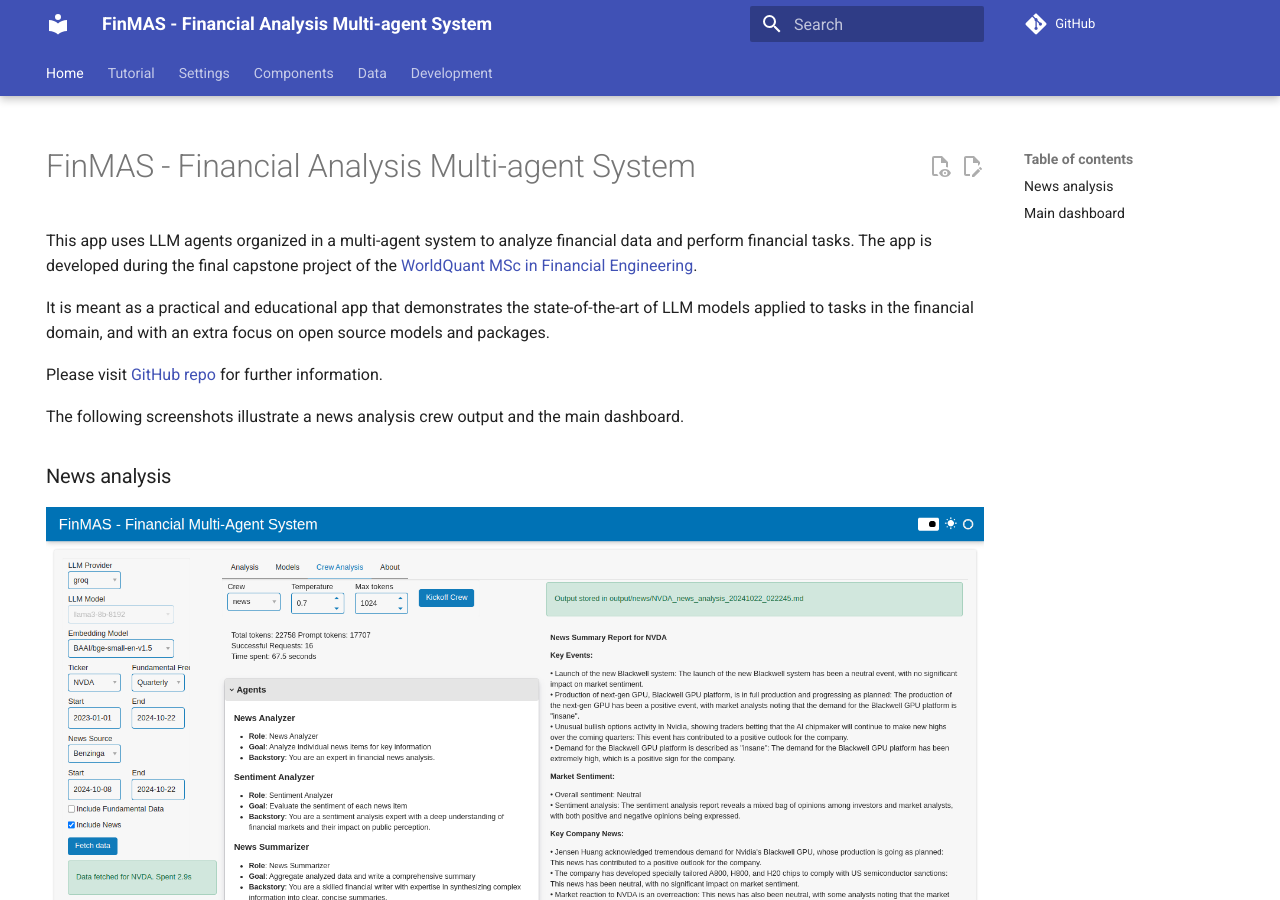
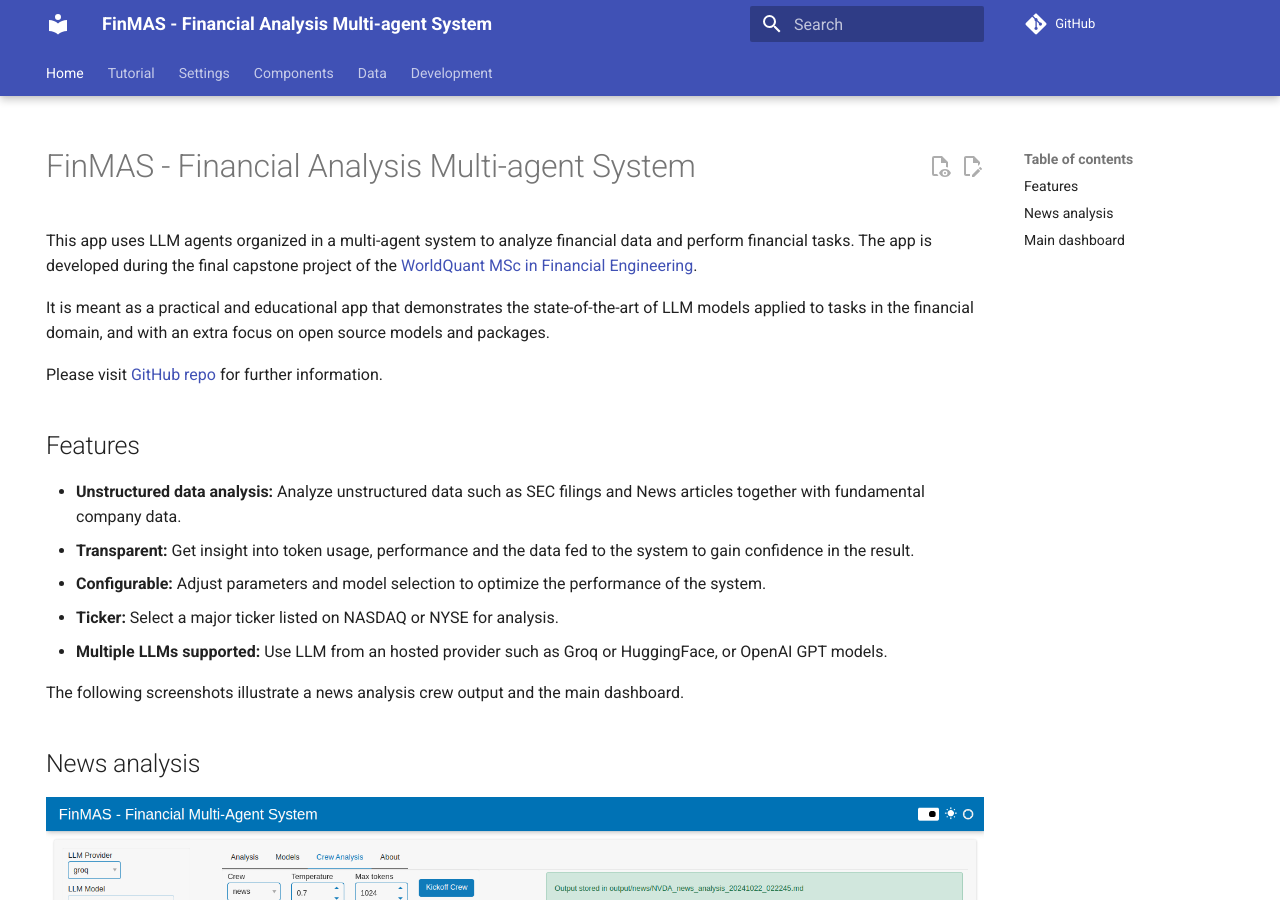
Before and after one commit to KevorkSulahian/agentic-llm-for-better-results, an MkDocs documentation site: the page built from docs/index.md, in a window 1280 px wide and 900 px high. Built offline with MkDocs 1.6.1 and Material for MkDocs 9.7.7, drawn with Linux system fonts in a browser that asks for light colours; nearby versions of some CDN libraries; comment, search, counter and statistics services are not loaded; some of the changed text lies outside the part shown.

```diff
--- a/docs/index.md
+++ b/docs/index.md
@@ -14,12 +14,22 @@
 
 Please visit [GitHub repo](https://github.com/KevorkSulahian/agentic-llm-for-better-results) for further information.
 
+## Features
+
+- **Unstructured data analysis:** Analyze unstructured data such as SEC filings and News articles together with fundamental company data.
+- **Transparent:** Get insight into token usage, performance and the data fed to the system to gain confidence in the result.
+- **Configurable:** Adjust parameters and model selection to optimize the performance of the system.
+- **Ticker:** Select a major ticker listed on NASDAQ or NYSE for analysis.
+- **Multiple LLMs supported:** Use LLM from an hosted provider such as Groq or HuggingFace, or OpenAI GPT models.
+
 The following screenshots illustrate a news analysis crew output and the main dashboard.
 
-### News analysis
+## News analysis
 
 ![](assets/screenshots/finmas_news_analysis.png)
 
-### Main dashboard
+## Main dashboard
 
 ![](assets/screenshots/finmas_main_dashboard.png)
+
+See our [Tutorial](tutorial/index.md) to get started.
--- a/mkdocs.yml
+++ b/mkdocs.yml
@@ -18,7 +18,9 @@
       - Embedding Models: components/embedding_models.md
   - Data:
       - data/index.md
-      - SEC Filings: data/sec_filings.md
+      - SEC Filings:
+          - data/sec/index.md
+          - Parsing: data/sec/parsing.md
       - News: data/news.md
       - Fundamentals: data/fundamentals.md
   - Development: development.md
@@ -37,6 +39,9 @@
     - content.action.edit
     - content.action.view
 
+extra_css:
+  - https://cdnjs.cloudflare.com/ajax/libs/font-awesome/6.6.0/css/all.min.css
+
 markdown_extensions:
   - pymdownx.superfences:
       # make exceptions to highlighting of code:
```
Also changed, not shown: docs/data/index.md (+8 -6 lines), docs/data/news.md (+4 -0 lines), docs/data/sec/index.md (added, +33 -0 lines), docs/data/sec/parsing.md (added, +17 -0 lines), docs/data/sec_filings.md (deleted, +0 -17 lines), 1 other file.
